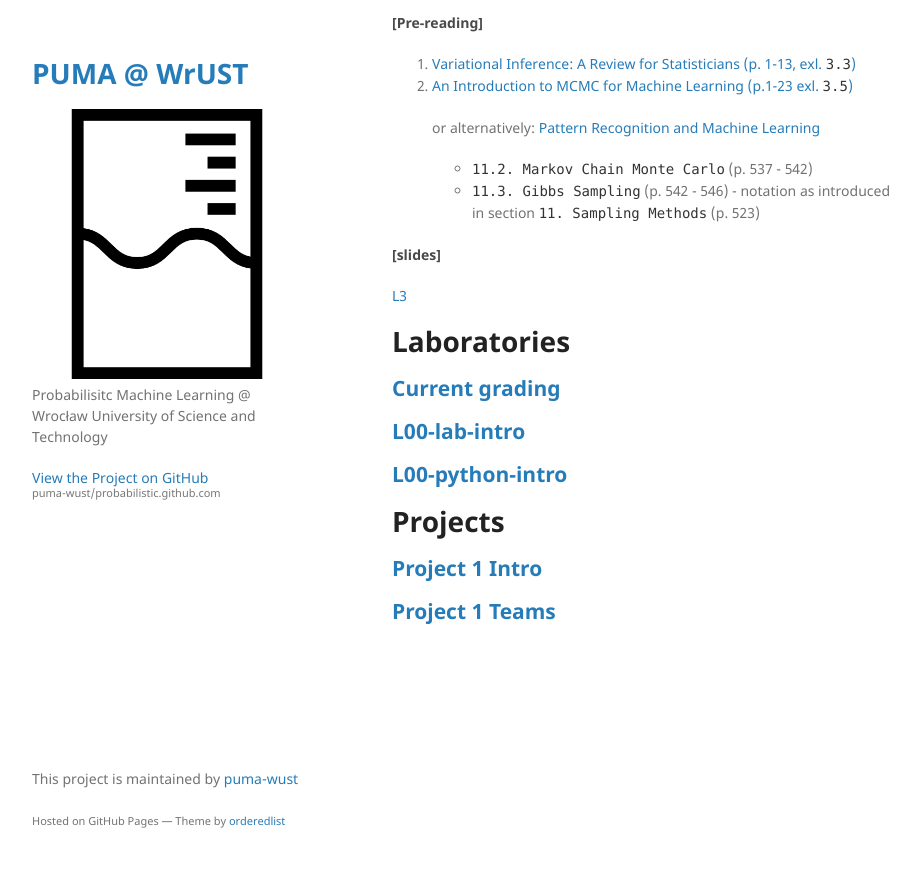
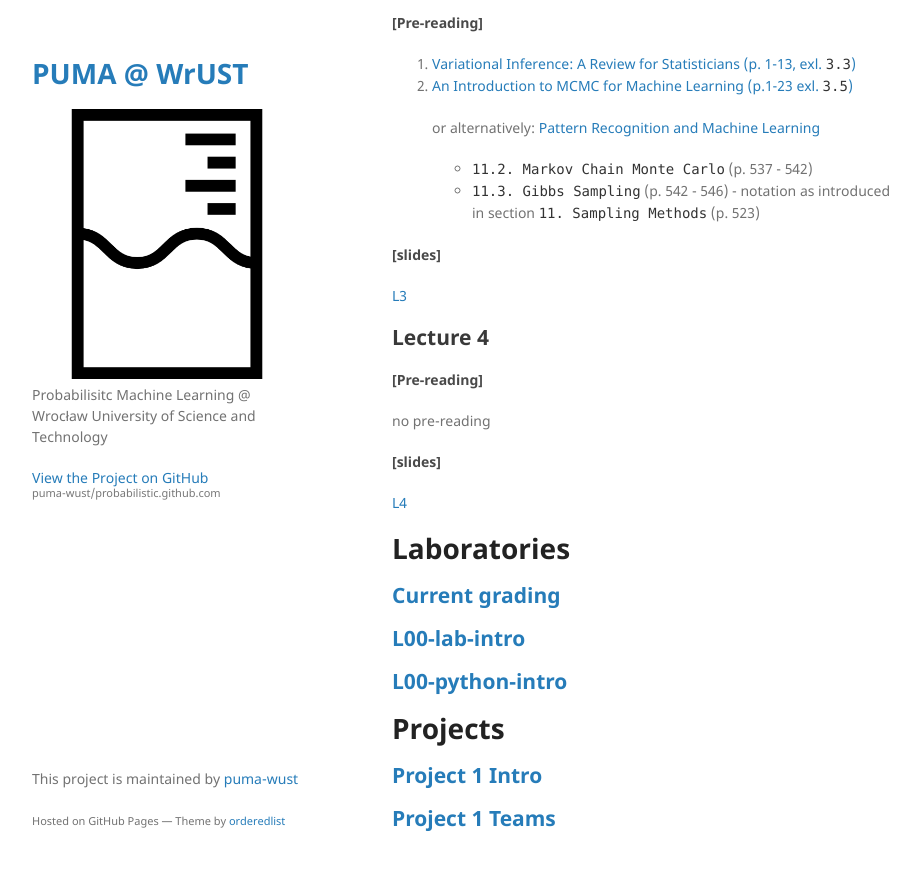
Before and after one commit to puma-wust/probabilistic.github.com, a Jekyll site: the page built from index.md, in a window 1280 px wide and 900 px high, scrolled down 535 px. Shown: the top 870 px of the window, without its empty margins (178-1098 px from the left). Built offline with Jekyll 4.4.1, drawn with Linux system fonts in a browser that asks for light colours; our own code applies the rules of GitHub Pages for plain Markdown files.

Commit message:
added L4

```diff
--- a/index.md
+++ b/index.md
@@ -28,6 +28,15 @@ Chapter 5 - Expectation, Variance, Moments (p.127 - 176)
 #### [slides]
 [L3](/static/PUMA2020_lecture_3.pdf)
 
+
+## Lecture 4
+#### [Pre-reading]
+no pre-reading
+
+#### [slides]
+[L4](/static/PUMA2020_lecture_4.pdf)
+
+
 # Laboratories
 ## [Current grading](https://docs.google.com/spreadsheets/d/1F8VizwnzOVgrZ6KpPuCqaYm6Wj_S_PJIXQFRgUROfsY/edit?usp=sharing)
 ## [L00-lab-intro](/static/l00-lab-intro.pdf)
```
Also changed, not shown: 1 other file.
